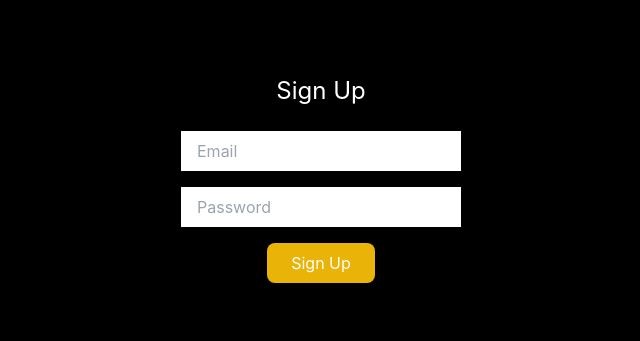
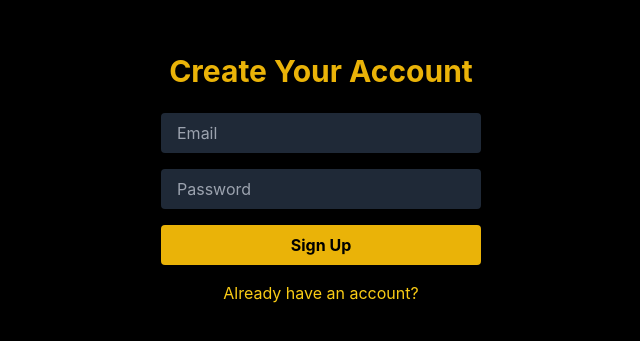
Before and after one commit to mhdkharoub-rgb/growfinitys, a Next.js app: page /signup in a window 1280 px wide. Shown: the part 221-562 px from the top of the page, without its empty margins (319-959 px from the left). Built offline with nearby package versions, Linux system fonts and the light colour scheme.

Commit message:
Update signup.js

```diff
--- a/pages/signup.js
+++ b/pages/signup.js
@@ -1,41 +1,57 @@
+// pages/signup.js
 import { useState } from "react"
 
 export default function Signup() {
   const [email, setEmail] = useState("")
   const [password, setPassword] = useState("")
+  const [message, setMessage] = useState("")
 
-  const handleSignup = async () => {
+  const handleSignup = async (e) => {
+    e.preventDefault()
+    setMessage("Creating your account...")
+
+    try {
       const res = await fetch("/api/auth/signup", {
         method: "POST",
         headers: { "Content-Type": "application/json" },
-      body: JSON.stringify({ email, password })
+        body: JSON.stringify({ email, password }),
       })
       const data = await res.json()
-    alert(data.message || data.error)
+      setMessage(data.message || data.error)
+    } catch {
+      setMessage("⚠️ Something went wrong. Try again.")
+    }
   }
 
   return (
-    <div className="min-h-screen flex flex-col items-center justify-center bg-black text-white">
-      <h1 className="text-2xl mb-6">Sign Up</h1>
+    <div className="min-h-screen bg-black text-white flex flex-col justify-center items-center">
+      <h1 className="text-3xl font-bold mb-6 text-yellow-500">Create Your Account</h1>
+      <form onSubmit={handleSignup} className="w-80 space-y-4">
         <input
-        className="mb-4 px-4 py-2 text-black"
+          type="email"
           placeholder="Email"
           value={email}
           onChange={(e) => setEmail(e.target.value)}
+          className="w-full px-4 py-2 rounded bg-gray-800 text-white focus:outline-none"
+          required
         />
         <input
-        className="mb-4 px-4 py-2 text-black"
+          type="password"
           placeholder="Password"
-        type="password"
           value={password}
           onChange={(e) => setPassword(e.target.value)}
+          className="w-full px-4 py-2 rounded bg-gray-800 text-white focus:outline-none"
+          required
         />
         <button
-        onClick={handleSignup}
-        className="bg-yellow-500 px-6 py-2 rounded-lg"
+          type="submit"
+          className="w-full bg-yellow-500 text-black font-bold py-2 rounded hover:bg-yellow-400 transition"
         >
           Sign Up
         </button>
+      </form>
+      {message && <p className="mt-4 text-gray-300">{message}</p>}
+      <a href="/login" className="mt-4 text-yellow-400 hover:underline">Already have an account?</a>
     </div>
   )
 }
```
Lines whose indentation alone changed are shown as unchanged.
